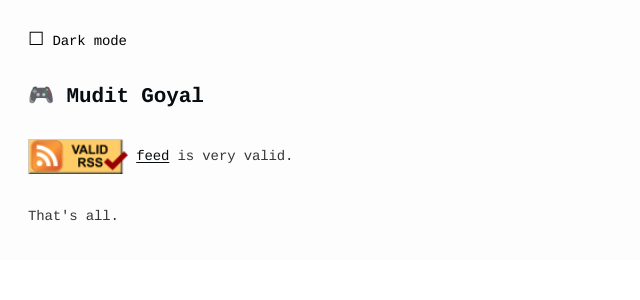
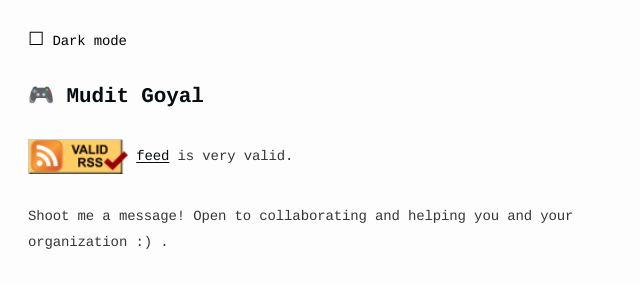
Before and after one commit to muditgoyal/muditgoyal.github.io, a Jekyll site: the page built from notes.html, in a window 1280 px wide. Shown: the top 300 px of the page, without its empty margins (0-640 px from the left). Built offline with Jekyll 4.4.1, drawn with Linux system fonts in a browser that asks for light colours.

Commit message:
Fixing footer to be more inviting

```diff
--- a/_layouts/default.html
+++ b/_layouts/default.html
@@ -88,7 +88,7 @@
       </noscript>
     </main>
     <footer class="footer">
-      That's all.
+      Shoot me a message! Open to collaborating and helping you and your organization :) .
     </footer>
     <script src="/assets/stuff.js" type="text/javascript"></script>
     <link href="/assets/new.css" rel="stylesheet" type="text/css">
```
